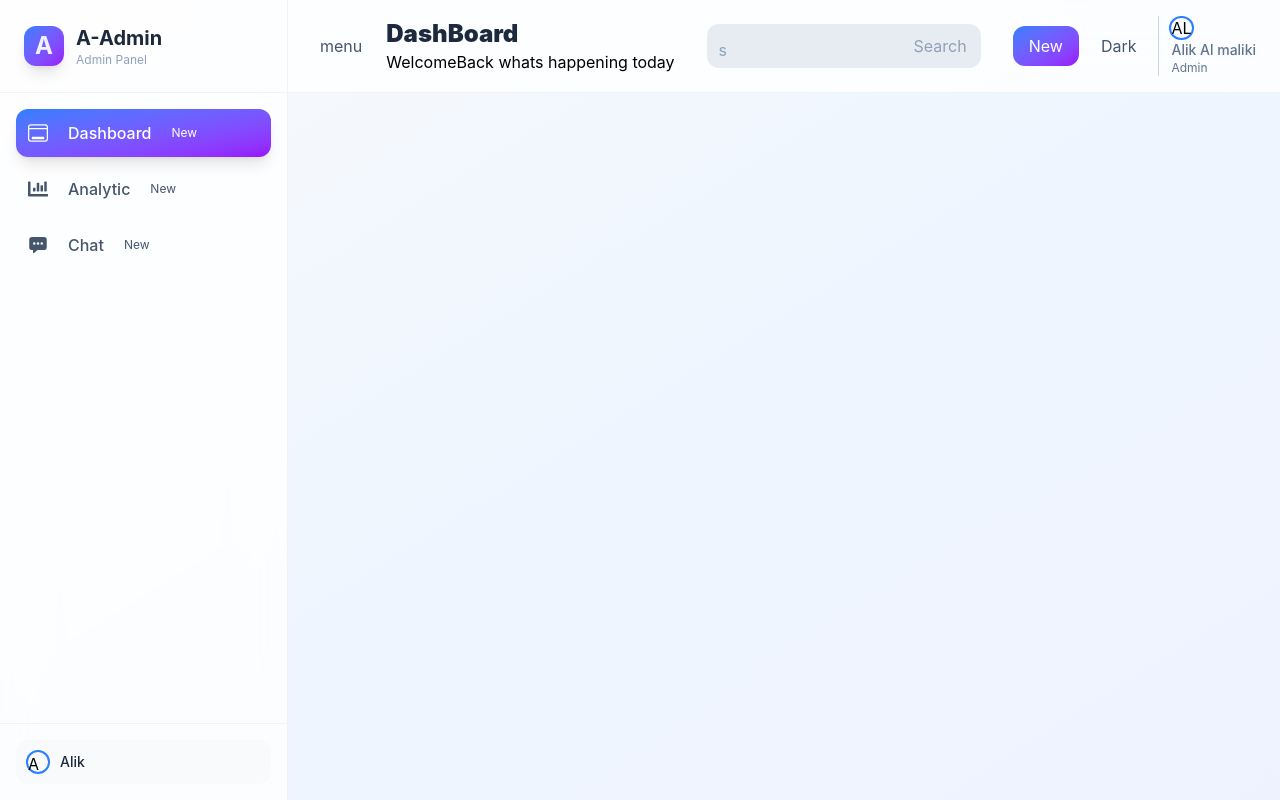
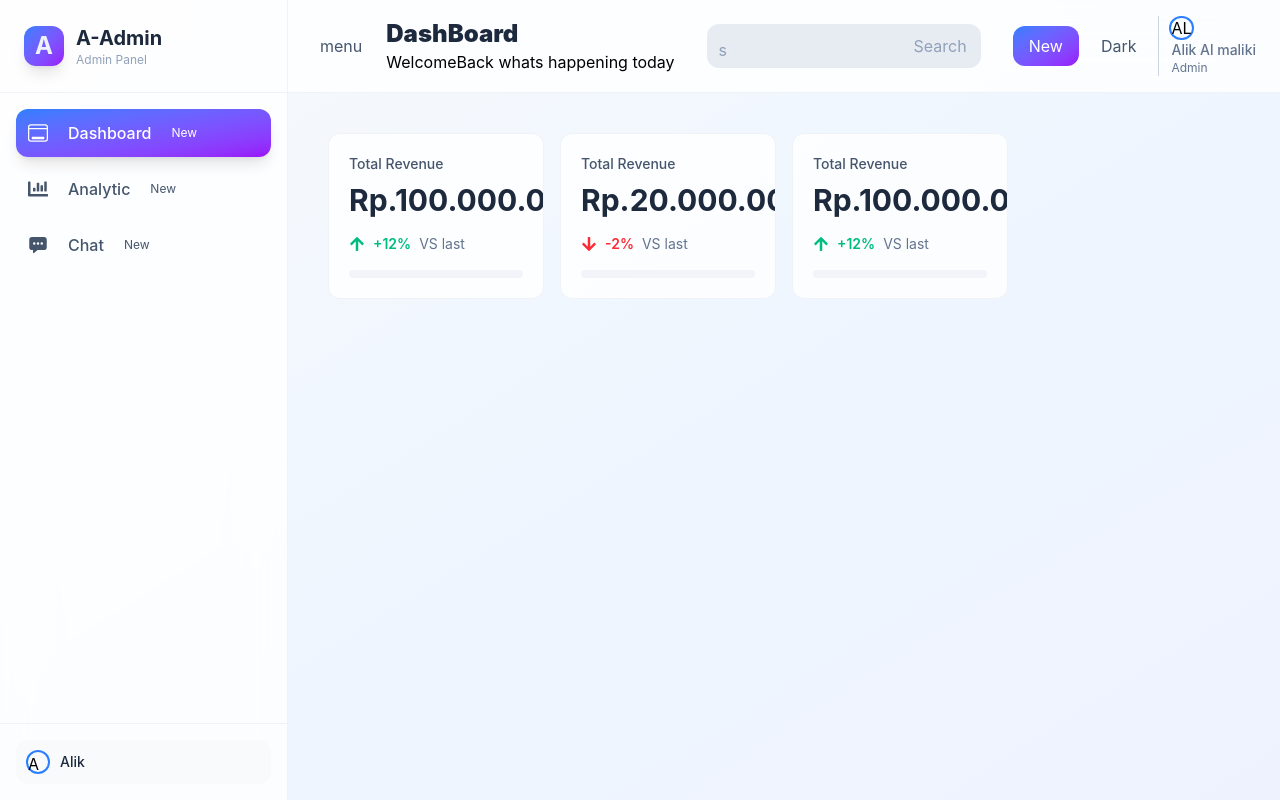
Before and after one commit to aliqa-stack/test-dashboard, a React (Vite) app in the folder dashboard/: page / in a window 1280 px wide. Built offline with nearby package versions, Linux system fonts and the light colour scheme.

Commit message:
adding stats

```diff
--- a/dashboard/src/App.jsx
+++ b/dashboard/src/App.jsx
@@ -3,6 +3,7 @@
 import Sidebar from './components/layouts/Sidebar'
 import Header from './components/layouts/Header'
 import DashBoard from './components/MainPage/DashBoard'
+import StatsGrid from './components/MainPage/StatsGrid'
 
 const App = () => {
   const [sideBarColapsed, setSideBarColapsed] = useState(false);
@@ -19,6 +20,7 @@
         <div className='flex-1 flex flex-col overflow-hidden'>
           <Header onToglleSideBar={toggleSidebar} />
 
+
           <main className='flex-1 overflow-y-auto bg-transparent'>
             <div className='p-6 space-y-6'>
               {currentPage == "dashboard" && <DashBoard/>}
--- a/dashboard/src/components/MainPage/DashBoard.jsx
+++ b/dashboard/src/components/MainPage/DashBoard.jsx
@@ -1,8 +1,10 @@
 import React from 'react'
+import StatsGrid from './StatsGrid'
 
 const DashBoard = () => {
   return (
-    <div>
+    <div className='space-y-6'>
+      <StatsGrid/>
     </div>
 
 
--- a/dashboard/src/components/MainPage/StatsGrid.jsx
+++ b/dashboard/src/components/MainPage/StatsGrid.jsx
@@ -1,14 +1,80 @@
 import React from 'react'
+import { FaArrowRight } from "react-icons/fa6";
+import { FaRupiahSign } from "react-icons/fa6";
+import { FaArrowUp } from "react-icons/fa";
+import { FaArrowDown } from "react-icons/fa";
+
+import { FaCoins } from "react-icons/fa";
+
+const stats = [
+  {
+    title: "Total Revenue",
+    value: "Rp.100.000.000",
+    change: "+12%",
+    trend: "up",
+    icon: FaCoins,
+    color: "from-emerald-500 to-teal-500",
+    bgColor: "bg-emerald-50 dark:bg-emerald-900/20",
+    textColor: "text-emerald-600 dark:text-emerald-400"
+  },
+   {
+    title: "Total Revenue",
+    value: "Rp.20.000.000",
+    change: "-2%",
+    trend: "down",
+    icon: FaCoins,
+    color: "from-emerald-500 to-teal-500",
+    bgColor: "bg-emerald-50 dark:bg-emerald-900/20",
+    textColor: "text-emerald-600 dark:text-emerald-400"
+  },
+   {
+    title: "Total Revenue",
+    value: "Rp.100.000.000",
+    change: "+12%",
+    trend: "up",
+    icon: FaCoins,
+    color: "from-emerald-500 to-teal-500",
+    bgColor: "bg-emerald-50 dark:bg-emerald-900/20",
+    textColor: "text-emerald-600 dark:text-emerald-400"
+  }
+]
 
 export const StatsGrid = () => {
   return (
-    <div className='grid grid-cols-1 md:grid-cols-2 xl:grid-cols-4 gap-4'>
-    <div className='bg-white/80  dark:bg-slate-800/80 backdrop-blue-xl rounded-xl p-6 border bordder-slate-200/50
-     dark:border-slate-700/50 hover:shadow-xl hover:shadow-slate-200/50 dark:hover:shaow-slate-900/20'>
+    <div className='grid grid-cols-1 md:grid-cols-2 m-4 xl:grid-cols-4 gap-4'>
+      {stats.map((stats, index) =>{
 
+        const RpIcon = stats.icon;
+        return(
+           <div key={index} className='bg-white/80  dark:bg-slate-800/80 backdrop-blue-xl rounded-xl p-5 border border-slate-200/50
+          dark:border-slate-700/50 hover:shadow-xl hover:shadow-slate-200/50 dark:hover:shadow-slate-900/20 transition-all duration-300 group overflow-hidden'>
+        <div className='flex items-start justify-between gap-4'>
+          <div className='flex-1'>
+            <p className='text-sm font-medium text-slate-600 dark:text-slate-400 mb-2'>
+              {stats.title}
+            </p>
+            <p className='text-3xl font-bold text-slate-800 dark:text-white mb-4'>{stats.value}</p>
+
+              <div className='flex items-center space-x-2 '>
+                {/*<FaArrowRight className='w-4 h-4'/>*/}
+                {stats.trend === "up" ? <FaArrowUp className='w-4 h-4 text-emerald-500'/> : <FaArrowDown className='text-red-500'/>}
+                <span className={`text-sm font-semibold ${stats.trend === "up" ? "text-emerald-500" : 'text-red-500'}`}>{stats.change}</span>
+                <span className='text-sm text-slate-500 dark:text-slate-400'>VS last</span>
+              </div>
+          </div>
+           <div className={`flex-shrink-0 p-3 rounded-xl ${stats.bgColor} ${stats.textColor} flex justify-center items-center group-hover:scale-110 transition-all duration-200`}>
+              <RpIcon className="w-4 h-4"/>
+           </div>
+        </div>
+    <div className='mt-4 h-2 bg-slate-100 dark:bg-slate-800 rounded-full overflow-hidden'>
+      <div className={`w-full bg-gradient-to-r ${stats.color} rounded-full transition-all duration-100`}></div>
     </div>
+    </div>
+    );
+      })}
+
   </div>
   )
-}
+};
 
 export default StatsGrid;
```
